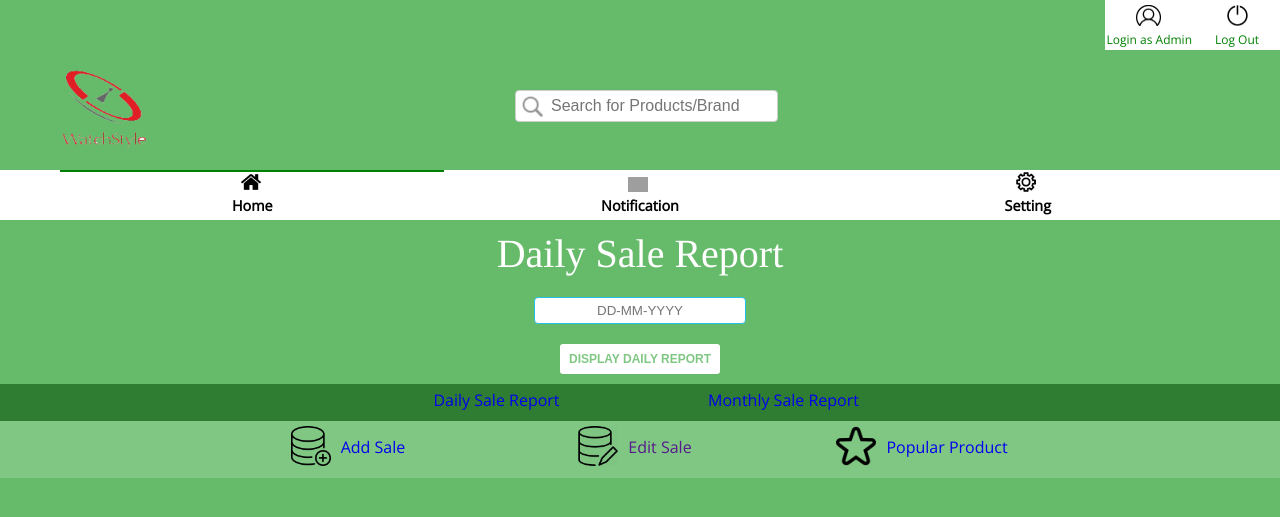
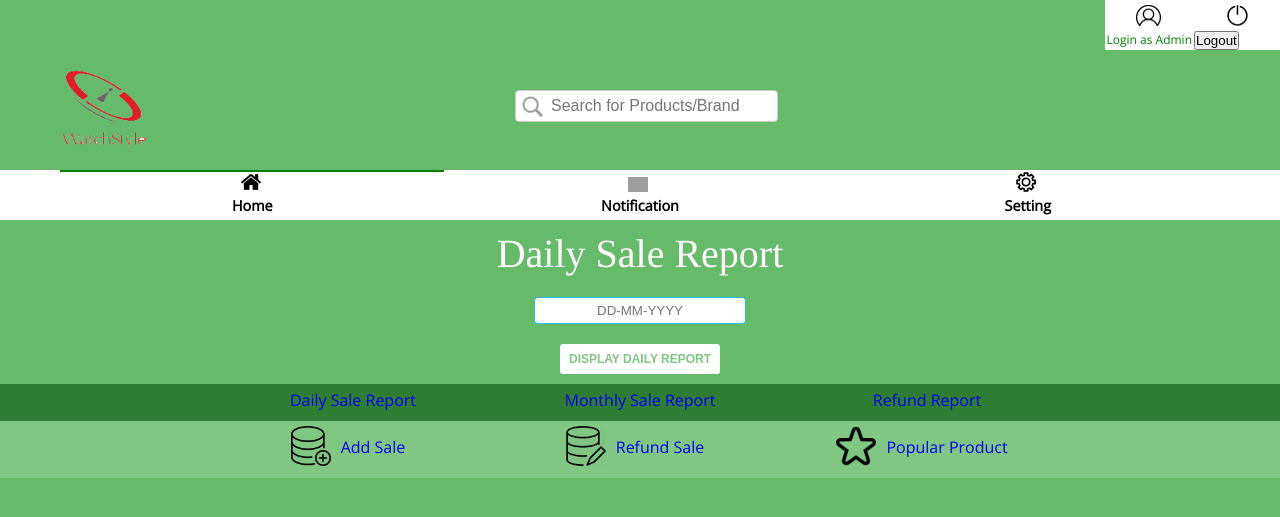
Before and after one commit to phanhuyhoangnguyen/DP2, a PHP site: page /display_daily_report.html in a window 1280 px wide. Shown: the top 517 px of the page. Run offline with PHP 8.4, Linux system fonts and the light colour scheme; grey boxes are pictures that could not be loaded.

Commit message:
fix-bugs

```diff
--- a/display_daily_report.html
+++ b/display_daily_report.html
@@ -22,11 +22,14 @@
 </head>
 
 <body>
+
 <header class="headerwrapper">
     <div class="topwrapper">
         <a href="">
             <img src="../resources/images/logout_n.png" alt="admin Icon"/>
-            <span>Log Out</span></a>
+            <form id="logout" method="post" action="php/logout.php">
+                <input type="submit" id="submit_logout" name="submit_logout" value="Logout"/></form>
+        </a>
 
         <a href="login.html">
             <img src="../resources/images/admin.png" alt="logout"/>
@@ -35,9 +38,8 @@
     </div>
 
     <div id="logoandsearch">
-        <!--Logo-->    <!-- Ref: https://www.designmantic.com/-->
-        <a href="index.html"><img src="../resources/images/logo.png" alt="WatchStyle Logo"
-                                  title="Home - WatchStyle"/></a>
+        <!--Logo-->	<!-- Ref: https://www.designmantic.com/-->
+        <a href="home.php"><img src="../resources/images/logo.png" alt="WatchStyle Logo" title="Home - WatchStyle"/></a>
 
         <div class="searchwrapper">
             <form>
@@ -50,7 +52,7 @@
 
 <nav>
     <ul>
-        <li id="active"><a href="home.html"><img src="../resources/images/home.png"/><span>Home</span></a></li>
+        <li id="active"><a href="home.php"><img src="../resources/images/home.png"/><span>Home</span></a></li>
         <li><a href=""><img src="../resources/images/notification.png"/><span>Notification</span></a></li>
         <li><a href=""><img src="../resources/images/setting.png"/><span>Setting</span></a></li>
     </ul>
@@ -71,14 +73,15 @@
 <div id="horizontalbar1">
     <ul>
         <li class="active"><a href="display_daily_report.html">Daily Sale Report</a></li>
-        <li><a href="reportmonthly.html">Monthly Sale Report</a></li>
+        <li><a href="display_month_report.html">Monthly Sale Report</a></li>
+        <li><a href="display_refund_report.html">Refund Report</a></li>
     </ul>
 </div>
 
 <div id="horizontalbar2">
     <ul>
         <li><a href="add_sale_records_html.php"><span id="addSale">Add Sale</span></a></li>
-        <li><a href=""><span id="editSale">Edit Sale</span></a></li>
+        <li><a href="return.html"><span id="editSale">Refund Sale</span></a></li>
         <li><a href="display_popular_item.html"><span id="popular">Popular Product</span></a></li>
     </ul>
 </div>
--- a/javascript/display_daily_report.js
+++ b/javascript/display_daily_report.js
@@ -31,15 +31,15 @@ function display_daily_report()
         if (time_splitter.length != 3) {
             //alert user to input correct format
             alert("You must input time, in the following format: dd/mm/yyyy");
-            vars = "&option="+encodeURIComponent(option)+"&select_date="+encodeURIComponent("")+"&select_month="+encodeURIComponent("")+"&select_year="+encodeURIComponent("");
+            vars = "&select_date="+encodeURIComponent("")+"&select_month="+encodeURIComponent("")+"&select_year="+encodeURIComponent("");
         }
         else {
             /*extract value and assign them into variable*/
 
-            date = time_splitter[0];
-            month = time_splitter[1];
-            year = time_splitter[2];
-            vars = "&option=" + encodeURIComponent(option) + "&select_date=" + encodeURIComponent(date) + "&select_month=" + encodeURIComponent(month) + "&select_year=" + encodeURIComponent(year);
+            var date = time_splitter[0];
+            var month = time_splitter[1];
+            var year = time_splitter[2];
+            vars = "&select_date=" + encodeURIComponent(date) + "&select_month=" + encodeURIComponent(month) + "&select_year=" + encodeURIComponent(year);
         }
 
         /*if the above variable is not null*/
```
Also changed, not shown: php/display_daily_report.php (+8 -4 lines).
